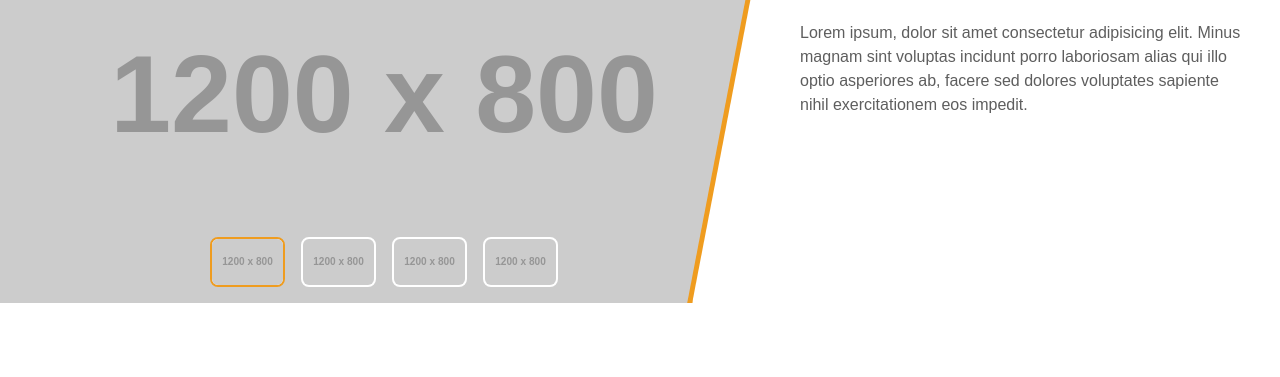
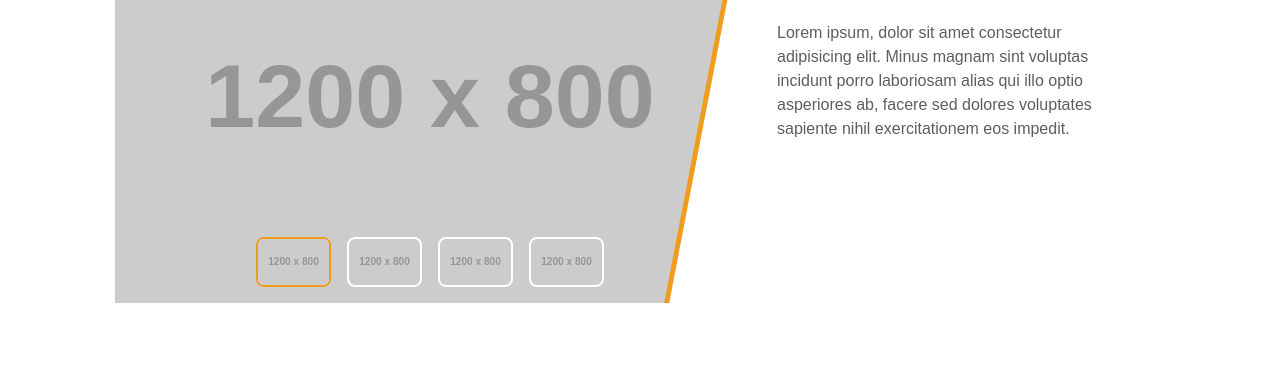
Before and after one commit to kepler003/robo-technica, a website built with webpack: page src/html/index.html in a window 1280 px wide. Shown: the part 217-594 px from the top of the page. Built offline with nearby package versions, Linux system fonts and the light colour scheme; placeholder pictures from the web are drawn by us.

Commit message:
BigFix: slider is over 100vw

```diff
--- a/src/html/index.html
+++ b/src/html/index.html
@@ -66,7 +66,7 @@
 
   <main class="main">
 
-    <article>
+    <article class="row row--no-padding">
       <ul class="slider" data-slideshow-time="8000" data-slideshow-speed="500">
         <li class="slider__card">
           <div class="slider__img">
```
